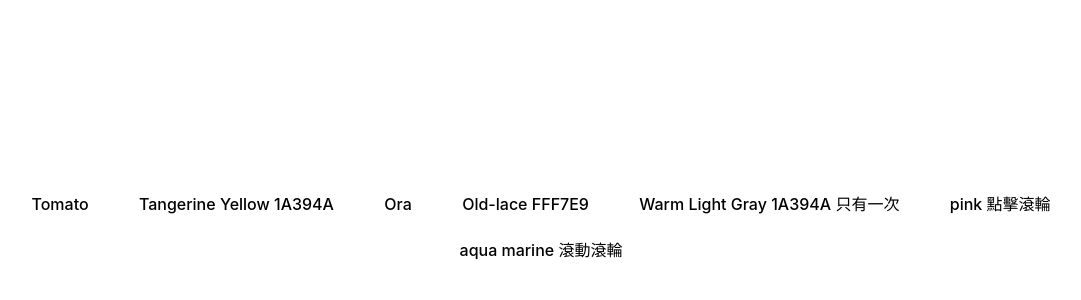
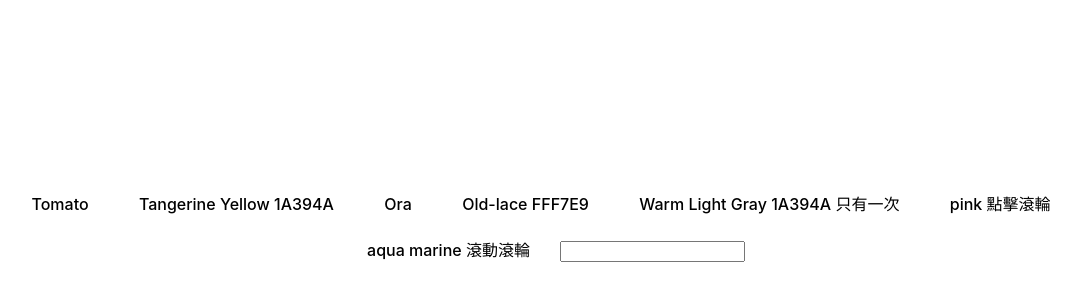
Before and after one commit to yanniao0827/Vue, a Vue app in the folder PRACTICE/my_app/: page / in a window 1280 px wide. Shown: the part 164-464 px from the top of the page, without its empty margins (94-1175 px from the left). Built offline with nearby package versions, Linux system fonts and the light colour scheme.

Commit message:
0806 2-1.@keydown.enter

```diff
--- a/PRACTICE/my_app/src/components/changeColor.vue
+++ b/PRACTICE/my_app/src/components/changeColor.vue
@@ -1,4 +1,10 @@
-<script setup></script>
+<script setup>
+import {ref} from 'vue';
+const msg=ref('')
+function shoeMsg(){
+    alert(msg.value)
+}
+</script>
 
 <template>
     <div id="box">
@@ -9,6 +15,7 @@
         <button>Warm Light Gray 1A394A 只有一次</button>
         <button>pink 點擊滾輪</button>
         <button>aqua marine 滾動滾輪</button>
+        <input type="text" v-model="msg" @keydown.enter="shoeMsg">
     </div>
 </template>
 
```
